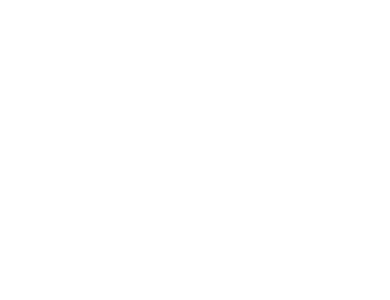
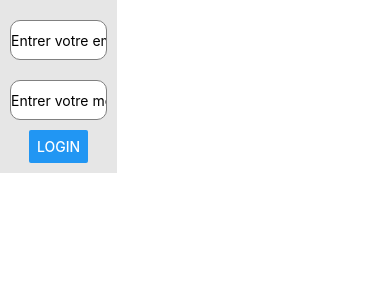
Before and after one commit to ColinDP/PFE, a React Native app in the folder Web_app/: screen /login in a window 390 px wide. Shown: the top 300 px of the page. Built offline with nearby package versions, Linux system fonts and the light colour scheme.

Commit message:
Working Web App

```diff
--- a/Web_app/src/components/Main.js
+++ b/Web_app/src/components/Main.js
@@ -7,6 +7,9 @@
 
 import AjouterTuto from "./PageTest";
 import RegisterForm from "./RegisterForm";
+
+import LoginForm from "./LoginForm";
+
 
 function Main() {
   return (
@@ -18,6 +21,9 @@
           <Route exact path="/" exact>
             <RegisterForm />
           </Route>
+          <Route exact path="/login" exact>
+            <LoginForm />
+          </Route>
         </Switch>
     </div>
   );
```
